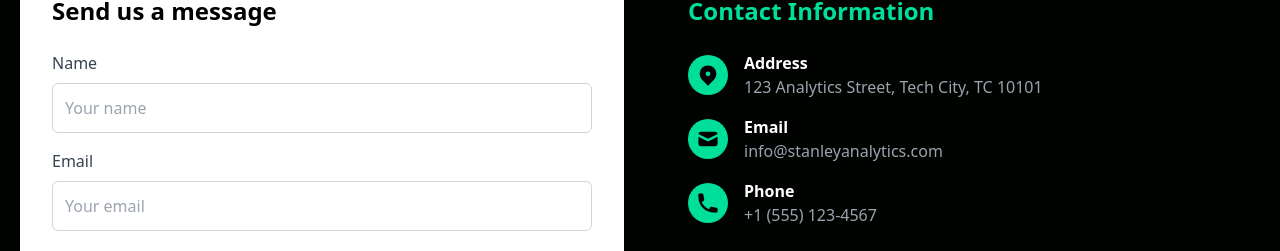
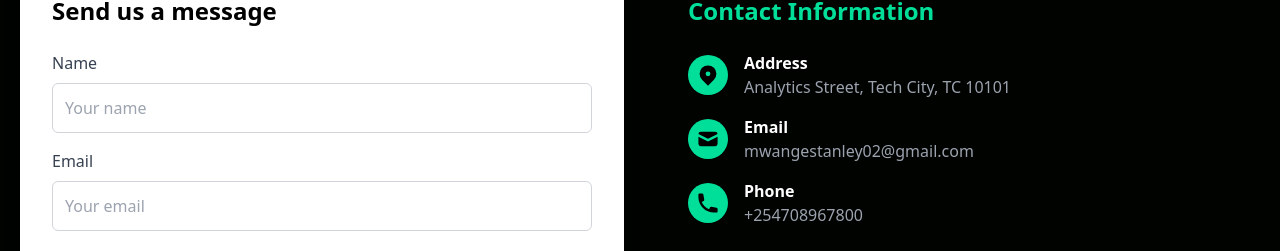
Before and after one commit to StanleyKioko/React-Tailwind-Vite-Simple-front-end, a React (Create React App) app: page /Contact in a window 1280 px wide. Shown: the part 365-616 px from the top of the page. Built offline with nearby package versions, Linux system fonts and the light colour scheme.

Commit message:
Updated Contact page

```diff
--- a/src/pages/Contact.jsx
+++ b/src/pages/Contact.jsx
@@ -78,7 +78,7 @@ const ContactPage = () => {
                 </div>
                 <div>
                   <h3 className="font-bold">Address</h3>
-                  <p className="text-gray-400">123 Analytics Street, Tech City, TC 10101</p>
+                  <p className="text-gray-400">Analytics Street, Tech City, TC 10101</p>
                 </div>
               </div>
 
@@ -91,7 +91,7 @@ const ContactPage = () => {
                 </div>
                 <div>
                   <h3 className="font-bold">Email</h3>
-                  <p className="text-gray-400">info@stanleyanalytics.com</p>
+                  <p className="text-gray-400">mwangestanley02@gmail.com</p>
                 </div>
               </div>
 
@@ -103,7 +103,7 @@ const ContactPage = () => {
                 </div>
                 <div>
                   <h3 className="font-bold">Phone</h3>
-                  <p className="text-gray-400">+1 (555) 123-4567</p>
+                  <p className="text-gray-400">+254708967800</p>
                 </div>
               </div>
             </div>
```
